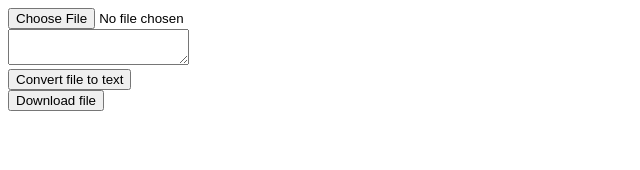
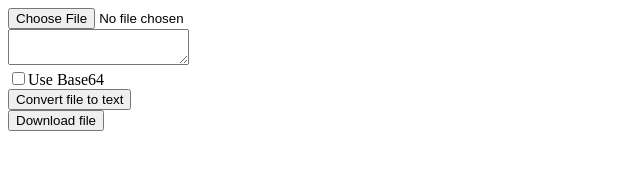
Before and after one commit to stawberri/dmfs-browser, a plain HTML site: page index.html in a window 1280 px wide. Shown: the whole page, without its empty margins (0-640 px from the left). Drawn offline with nearby package versions, Linux system fonts and the light colour scheme.

Commit message:
Use base64

```diff
--- a/index.html
+++ b/index.html
@@ -1 +1 @@
-<!DOCTYPE html><html><head><title>base65536-saver</title></head><body><form id="main-form"><input type="file" id="file-picker"><br><textarea id="compressed-text"></textarea><br><button id="file-to-text">Convert file to text</button><br><button id="text-to-file">Download file</button></form><script src="js/base65536.min.js"></script><script src="js/buffer.min.js"></script><script src="https://code.jquery.com/jquery-2.2.0.min.js"></script><script src="js/script.js"></script></body></html>
+<!DOCTYPE html><html><head><title>base65536-saver</title></head><body><form id="main-form"><input type="file" id="file-picker"><br><textarea id="compressed-text"></textarea><br><label><input type="checkbox" id="use-base64">Use Base64</label><br><button id="file-to-text">Convert file to text</button><br><button id="text-to-file">Download file</button></form><script src="js/base65536.min.js"></script><script src="js/buffer.min.js"></script><script src="https://code.jquery.com/jquery-2.2.0.min.js"></script><script src="js/script.js?_=1"></script></body></html>
--- a/js/script.js
+++ b/js/script.js
@@ -1 +1 @@
-(function(){var e;window.Buffer=buffer.Buffer,e=$("body"),$("#text-to-file").click(function(e){var t,r,n,c,o,f,a;e.preventDefault();try{t=$.parseJSON($("#compressed-text").val())}catch(l){return void(r=l)}if(null!=t.ct)return n=t.fn,c=t.ct,c=Base65536.decode(c),c=function(e){return new Uint8Array(e)}(c),o=new Blob([c],{type:"application/octet-stream"}),f=URL.createObjectURL(o),console.log(f),a=$("<a>"),a.attr({href:f,download:n}),a[0].click(),a})}).call(this);
+(function(){var e;window.Buffer=buffer.Buffer,e=$("body"),$("#text-to-file").click(function(e){var t,n,o,r,c,l,a;e.preventDefault();try{t=$.parseJSON($("#compressed-text").val())}catch(f){return void(n=f)}if(null!=t.ct)return o=t.fn,r=t.ct,r=Base65536.decode(r),$("#use-base64").is(":checked")&&(r=r.toString(),r=function(e){return new Buffer(e,"base64")}(r)),r=function(e){return new Uint8Array(e)}(r),c=new Blob([r],{type:"application/octet-stream"}),l=URL.createObjectURL(c),console.log(l),a=$("<a>"),a.attr({href:l,download:o}),a[0].click(),a})}).call(this);
```
Also changed, not shown: 2 other files.
